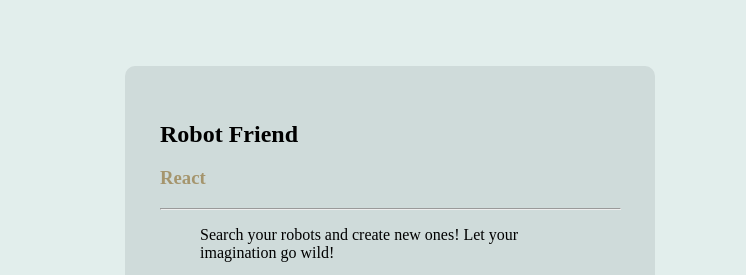
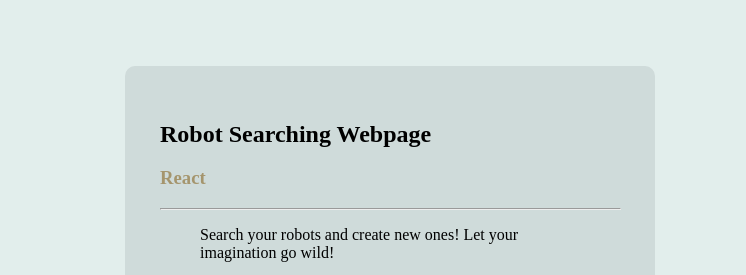
Before and after one commit to unhenei/profile2023, a plain HTML site: page index.html in a window 1280 px wide. Shown: the part 1693-1968 px from the top of the page, 0-746 px from the left. Drawn offline with Linux system fonts and the light colour scheme; grey boxes are pictures that could not be loaded.

Commit message:
update project name

```diff
--- a/index.html
+++ b/index.html
@@ -40,7 +40,7 @@
 			<div  id='project2' class='projectBox'>
 				<div class='intro'>
 					<a href="https://unhenei.github.io/robofriend/">
-						<h2>Robot Friend</h2>
+						<h2>Robot Searching Webpage</h2>
 					</a>
 					<h3>React</h3>
 					<hr>
```
